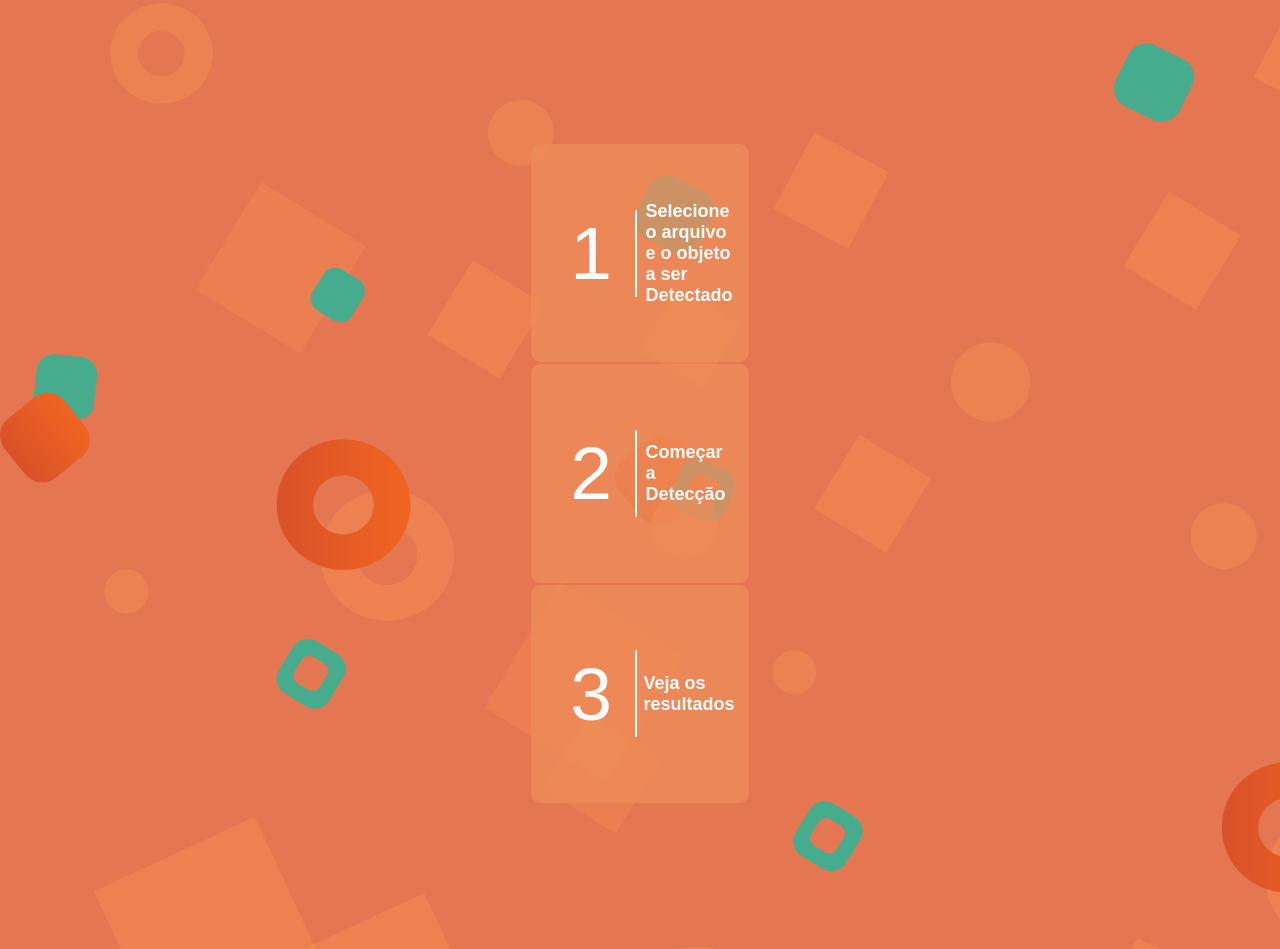
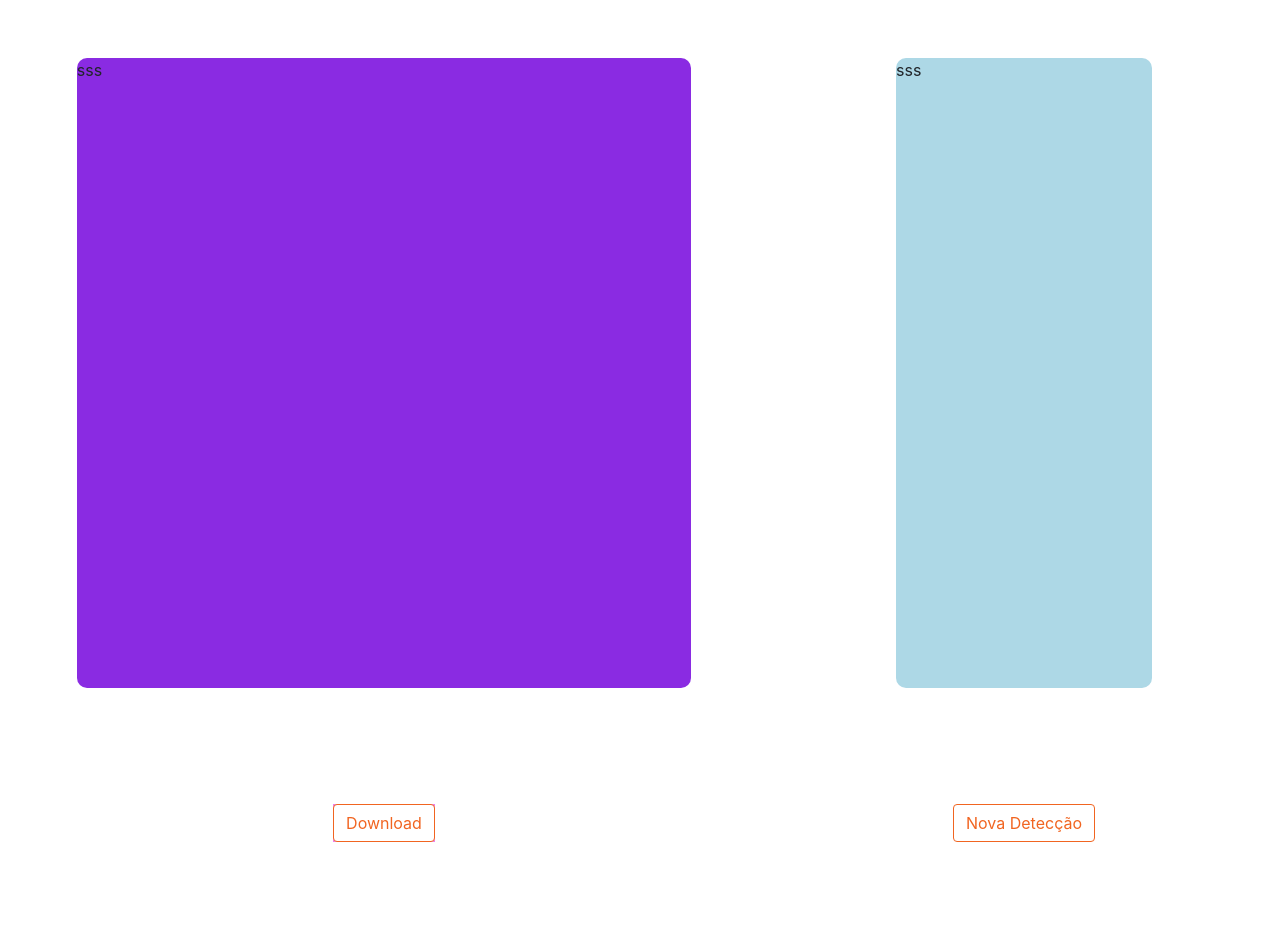
Before and after one commit to arthurlopesds/Hyoid-Bone-Detection-Page, a React (Create React App) app: page / in a window 1280 px wide. After the commit the page ends 900 px from the top, so only its background shows below. Built offline with nearby package versions, Linux system fonts and the light colour scheme.

Commit message:
Construindo Page Resultado

```diff
--- a/package.json
+++ b/package.json
@@ -6,7 +6,9 @@
     "@testing-library/jest-dom": "^4.2.4",
     "@testing-library/react": "^9.3.2",
     "@testing-library/user-event": "^7.1.2",
+    "bootstrap": "^4.4.1",
     "react": "^16.12.0",
+    "react-bootstrap": "^1.0.0-beta.16",
     "react-dom": "^16.12.0",
     "react-scripts": "3.4.0"
   },
--- a/public/index.html
+++ b/public/index.html
@@ -24,6 +24,12 @@
       work correctly both with client-side routing and a non-root public URL.
       Learn how to configure a non-root public URL by running `npm run build`.
     -->
+    <link
+                rel="stylesheet"
+                href="https://maxcdn.bootstrapcdn.com/bootstrap/4.3.1/css/bootstrap.min.css"
+                integrity="sha384-ggOyR0iXCbMQv3Xipma34MD+dH/1fQ784/j6cY/iJTQUOhcWr7x9JvoRxT2MZw1T"
+                crossorigin="anonymous"
+            />
     <title>React App</title>
   </head>
   <body>
--- a/src/components/Resposta/index.js
+++ b/src/components/Resposta/index.js
@@ -1,9 +1,34 @@
 import React from 'react';
-
+import {Button,ButtonToolbar} from 'react-bootstrap'
 import './styles.css';
 
-const Header = () =>(
-    <header id="main-header">JSHunt</header>
-);
+export default class Resposta extends React.Component{
+    render(){
+        return(
+            <div id="main-resp">
 
-export default Header;
+                <div id="result">
+                    <div id="result-interno">
+                        sss
+                    </div>
+                    <div id="btn_download">
+                        <ButtonToolbar>
+                                <Button variant="outline-primary">Download</Button>
+                        </ButtonToolbar>
+                    </div>
+                </div>
+
+                <div id="desc">
+                    <div id="desc-interno">
+                        sss
+                    </div>
+
+                    <ButtonToolbar>
+                            <Button variant="outline-primary">Nova Detecção</Button>
+                    </ButtonToolbar>
+
+                </div>
+            </div>
+        );
+    }
+}
--- a/src/components/Resposta/styles.css
+++ b/src/components/Resposta/styles.css
@@ -1,11 +1,61 @@
-header#main-header{
-    width: 25%;
-    height: 300px;
-    font-size: 18px;
-    background: #333;
-    font-weight: bold;
-    color: #333;
+div{
+    margin: 0;
+    padding: 0;
+}
+div#main-resp{
     display: flex;
     justify-content: center;
     align-items: center;
 }
+
+div#result{
+    display: flex;
+    justify-content: space-around;
+    align-items: center;
+    flex-direction: column;
+    width: 60%;
+    height: 900px;
+    /* background-color: darkgray; */
+}
+
+div#desc{
+    display: flex;
+    justify-content: space-around;
+    align-items: center;
+    flex-direction: column;
+    width: 40%;
+    height: 900px;
+    /* background-color: indianred; */
+}
+
+div#result-interno{
+    width: 80%;
+    height: 70%;
+    background-color: blueviolet;
+    border-radius: 10px 10px;
+
+}
+
+div#desc-interno{
+    width: 50%;
+    height: 70%;
+    background-color: lightblue;
+    border-radius: 10px 10px;
+}
+
+.btn-outline-primary {
+    color:#F16521;
+    background-color: white;
+    border-color: #F16521;
+}
+
+.btn-outline-primary:hover{
+    color:white;
+    background-color: #F16521;
+    border-color: #F16521;
+
+}
+
+div#btn_download{
+    background-color: violet;
+}
--- a/src/index.js
+++ b/src/index.js
@@ -1,9 +1,10 @@
 import React from 'react';
 import ReactDOM from 'react-dom';
-import App from './App';
+// import App from './App';
+import Resposta from './components/Resposta'
 import * as serviceWorker from './serviceWorker';
 
-ReactDOM.render(<App />, document.getElementById('root'));
+ReactDOM.render(<Resposta/>, document.getElementById('root'));
 
 // If you want your app to work offline and load faster, you can change
 // unregister() to register() below. Note this comes with some pitfalls.
```
Also changed, not shown: 1 other file (tests, documents, lock files or other folders).
